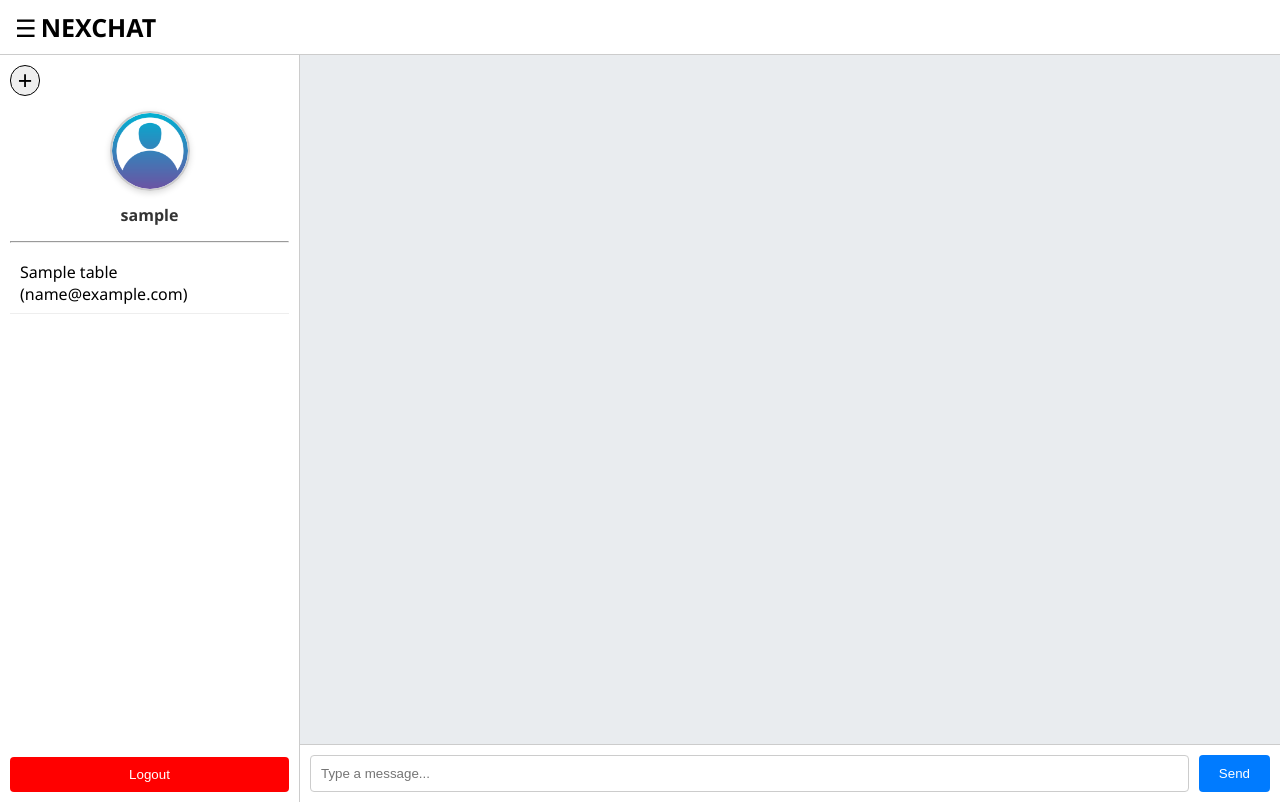
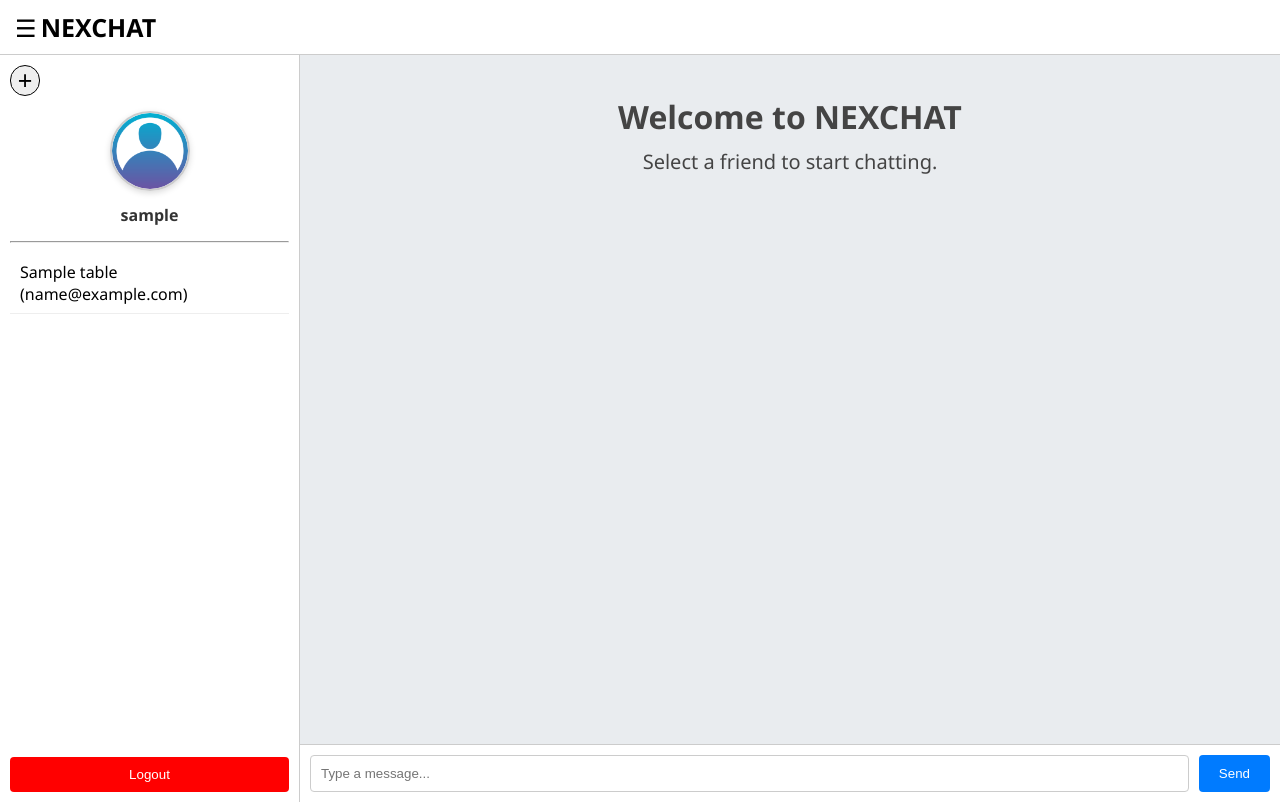
Before and after one commit to Harsh0166/NexChat, a PHP site: page / in a window 1280 px wide. Run offline with PHP 8.4, Linux system fonts and the light colour scheme; the visitor is signed in with stand-in values (Sample User, id 1); tables that the repository leaves empty or names only in its code hold one stand-in row (values such as "Sample post"); data that the repository does not hold is empty.

Commit message:
last update

```diff
--- a/assets/css/style.css
+++ b/assets/css/style.css
@@ -68,6 +68,21 @@
   cursor: pointer;
   border-radius: 4px;
 }
+.welcome-msg {
+  text-align: center;
+  color: #444;
+  margin-top: 30px;
+}
+
+.welcome-msg h2 {
+  font-size: 32px;
+  margin-bottom: 10px;
+}
+
+.welcome-msg p {
+  font-size: 20px;
+}
+
     .sidebar ul {
       list-style: none;
       padding: 0;
--- a/assets/html/login.php
+++ b/assets/html/login.php
@@ -11,7 +11,7 @@
 <html lang="en">
 <head>
   <meta charset="UTF-8">
-  <title>Login - ChatApp</title>
+  <title>Login - NEXCHAT</title>
   <meta name="viewport" content="width=device-width, initial-scale=1">
   <link href="https://cdn.jsdelivr.net/npm/bootstrap@5.3.3/dist/css/bootstrap.min.css" rel="stylesheet">
   <style>
@@ -35,7 +35,7 @@
 <body>
 
   <div class="form-container">
-    <h4 class="mb-3 text-center">Login to ChatApp</h4>
+    <h4 class="mb-3 text-center">Login to <B style="font-weight: 800;">NEXCHAT</B></h4>
     <form action="login_checker.php" method="POST">
       <div class="mb-3">
         <label>Email</label>
--- a/assets/html/register.php
+++ b/assets/html/register.php
@@ -10,7 +10,7 @@
 <html lang="en">
 <head>
   <meta charset="UTF-8">
-  <title>Register - ChatApp</title>
+  <title>Register - NEXCHAT</title>
   <meta name="viewport" content="width=device-width, initial-scale=1">
   <link href="https://cdn.jsdelivr.net/npm/bootstrap@5.3.3/dist/css/bootstrap.min.css" rel="stylesheet">
   <style>
@@ -34,7 +34,7 @@
 <body>
 
   <div class="form-container">
-    <h4 class="mb-3 text-center">Create Account</h4>
+    <h4 class="mb-3 text-center">Create Account On <b style="font-weight: 800;">NEXCHAT</b></h4>
     <form action="register_checker.php" method="POST">
       <div class="mb-3">
         <label>Username</label>
--- a/index.php
+++ b/index.php
@@ -139,6 +139,14 @@ if ($row = mysqli_fetch_assoc($result)) {
     <div class="chat-box">
       <div class="messages" id="messages">
         <div id="messageboard">
+          <?php
+          $msg = "";
+        if (isset($_GET['receiver'])  && !empty($_GET['receiver'])) {
+          echo $msg;
+        } else {
+          echo '<div class="welcome-msg"><h2>Welcome to NEXCHAT</h2><p>Select a friend to start chatting.</p></div>';
+        }
+      ?>
         </div>
       </div>
       <form class="chat-input" action="assets/html/post_chat.php" method="POST">
@@ -176,15 +184,19 @@ if ($row = mysqli_fetch_assoc($result)) {
     sidebar.classList.toggle('show-sidebar');
   };
 
-  setInterval(() => {
-    fetch("assets/html/load_message.php?receiver=<?php echo $_GET['receiver'] ?? ''; ?>")
-      .then(res => res.text())
-      .then(html => {
-        document.getElementById("messageboard").innerHTML = html;
-        const messages = document.getElementById("messages");
-        messages.scrollTop = messages.scrollHeight;
-      });
-  }, 100);
+function loadMessages() {
+  const receiver = new URLSearchParams(window.location.search).get('receiver');
+  if (!receiver) return; // don't fetch if no receiver selected
+
+  fetch('assets/html/load_message.php?receiver=' + receiver)
+    .then(res => res.text())
+    .then(data => {
+      document.getElementById("messageboard").innerHTML = data;
+    });
+}
+
+setInterval(loadMessages, 100);
+
 
 
 </script>
```
